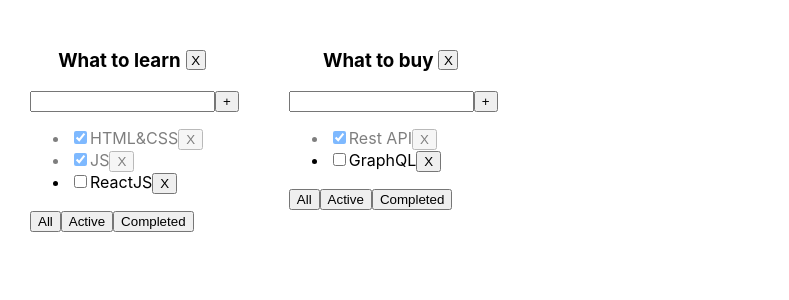
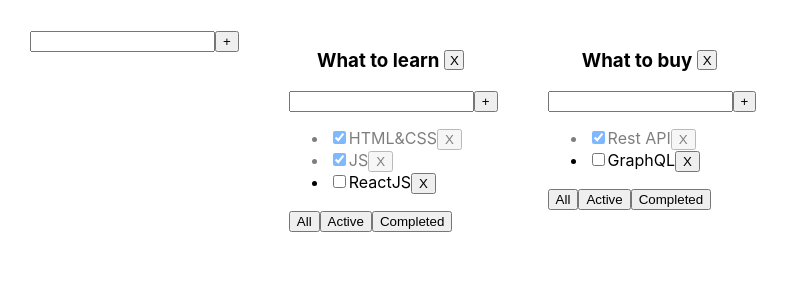
Before and after one commit to MrSubhonbek/ToDoListTs, a React (Create React App) app: page / in a window 1280 px wide. Shown: the top 300 px of the page, without its empty margins (0-789 px from the left). Built offline with nearby package versions, Linux system fonts and the light colour scheme.

Commit message:
can add new taask

```diff
--- a/src/App.tsx
+++ b/src/App.tsx
@@ -1,7 +1,8 @@
 import React, { useState } from 'react';
 import './App.css';
-import { ITasks, ToDoList } from './component/ToDoList';
+import { ITasks, ToDoList } from './components/ToDoList';
 import { v4 as uuidv4 } from 'uuid';
+import { InputForm } from './components/InputForm/InputForm';
 
 export type FilterType = 'active' | 'all' | 'completed'
 
@@ -51,8 +52,6 @@ function App() {
         setTasks({ ...tasks })
     }
 
-
-
     const changeStatusTask = (id: string, isDone: boolean, toDoListID: string) => {
         let task = tasks[toDoListID].find(t => t.id === id)
         if (task) {
@@ -74,9 +73,23 @@ function App() {
         delete tasks[_id]
         setTasks({ ...tasks })
     }
+    function addToDoList (title:string){
+        const toDoListId = uuidv4();
+        let toDoList:TodoListType = {
+            _id: toDoListId,
+            title: title,
+            filter: 'all'
+        }
+        setToDoLists([toDoList, ...toDoLists])
+        setTasks({
+            ...tasks,
+            [toDoListId]:[]
+        })
+    }
 
     return (
         <div className='App'>
+            <InputForm setItem={addToDoList} />
             {
                 toDoLists.map((element) => {
                     let filterTasks = tasks[element._id];
--- /dev/null
+++ b/src/components/InputForm/InputForm.tsx
@@ -0,0 +1,44 @@
+import React, { useState } from 'react'
+import s from './Input.module.css'
+interface IProps {
+    setItem: (title:string)=>void
+}
+export function InputForm(props:IProps) {
+    let [title, setTitle] = useState<string>("")
+    let [error, setError] = useState<string | null>(null)
+    const onKeyPressHandler = (e: React.KeyboardEvent<HTMLInputElement>) => {
+        setError(null)
+        if (e.key === 'Enter')
+            setTaskHandler()
+    }
+    const setTaskHandler = () => {
+        if (title.trim()) {
+            props.setItem(title)
+            setTitle('')
+        }
+        else {
+            setError("This is wrong title!!!")
+        }
+    }
+    const onChangeHandler = (e: React.ChangeEvent<HTMLInputElement>) => {
+        setTitle(e.currentTarget.value)
+    }
+    return (
+        <div>
+            <div>
+                <input
+                    type="text"
+                    onKeyPress={onKeyPressHandler}
+                    value={title}
+                    onChange={onChangeHandler}
+                    aria-label="Search"
+                    className={error ? s.error : ""}
+                />
+                <button onClick={setTaskHandler}>+</button>
+                {error &&
+                    <div className={s.errorMessage}>{error}</div>
+                }
+            </div>
+        </div>
+    )
+}
--- a/src/component/ToDoList.tsx
+++ b/src/components/ToDoList.tsx
@@ -1,5 +1,6 @@
 import React, { useState } from "react";
 import { FilterType } from "../App";
+import { InputForm } from "./InputForm/InputForm";
 import s from './ToDoList.module.css'
 export interface ITasks {
     id: string,
@@ -22,12 +23,6 @@ interface IProps {
 
 
 export function ToDoList(props: IProps) {
-    let [title, setTitle] = useState<string>("")
-    let [error, setError] = useState<string | null>(null)
-
-    const onChangeHandler = (e: React.ChangeEvent<HTMLInputElement>) => {
-        setTitle(e.currentTarget.value)
-    }
 
     const itemList = props.tasks.map((element) => {
         return (
@@ -39,39 +34,14 @@ export function ToDoList(props: IProps) {
         );
     })
 
-
-
-    const setTaskHandler = () => {
-        if (title.trim()) {
-            props.setTask(title, props.id)
-            setTitle('')
-        }
-        else {
-            setError("This is wrong title!!!")
-        }
+    const addTask = (title:string)=>{
+        props.setTask(title, props.id)
     }
 
-    const onKeyPressHandler = (e: React.KeyboardEvent<HTMLInputElement>) => {
-        setError(null)
-        if (e.key === 'Enter')
-            setTaskHandler()
-    }
-
-    const onClickAllHandler = () => {
-        props.changeFilter('all', props.id)
-    }
-
-    const onClickActiveHandler = () => {
-        props.changeFilter('active', props.id)
-    }
-
-    const onClickCompletedHandler = () => {
-        props.changeFilter('completed', props.id)
-    }
-
-    const onClickRemoveTasks = () => {
-        props.removeTasks(props.id)
-    }
+    const onClickAllHandler = () => props.changeFilter('all', props.id)
+    const onClickActiveHandler = () => props.changeFilter('active', props.id)
+    const onClickCompletedHandler = () => props.changeFilter('completed', props.id)
+    const onClickRemoveTasks = () => props.removeTasks(props.id)
 
     return (
         <div>
@@ -79,20 +49,7 @@ export function ToDoList(props: IProps) {
                 <h3>{props.titleName}</h3>
                 <button onClick={onClickRemoveTasks}>X</button>
             </div>
-            <div>
-                <input
-                    type="text"
-                    onKeyPress={onKeyPressHandler}
-                    value={title}
-                    onChange={onChangeHandler}
-                    aria-label="Search"
-                    className={error ? s.error : ""}
-                />
-                <button onClick={setTaskHandler}>+</button>
-                {error &&
-                    <div className={s.errorMessage}>{error}</div>
-                }
-            </div>
+            <InputForm setItem={addTask} />
             <ul>
                 {itemList}
             </ul>
```
Also changed, not shown: src/components/InputForm/Input.module.css (added), src/components/ToDoList.module.css (renamed from src/component/ToDoList.module.css).
